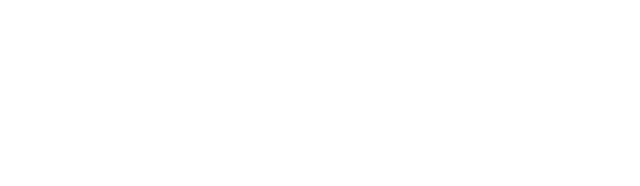
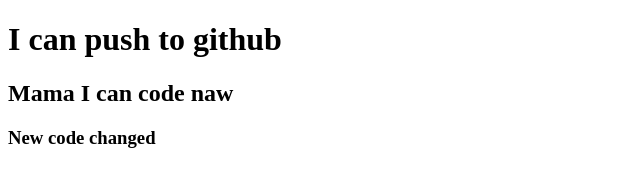
Before and after one commit to mamunorrashid2001/my-second-repo, a plain HTML site: page index.html in a window 1280 px wide. Shown: the whole page, without its empty margins (0-640 px from the left). Drawn offline with Linux system fonts and the light colour scheme.

Commit message:
added header

```diff
--- a/index.html
+++ b/index.html
@@ -7,6 +7,8 @@
     <title>My second github repo</title>
 </head>
 <body>
-
+    <h1>I can push to github</h1>
+    <h2>Mama I can code naw</h2>
+    <h3>New code changed</h3>
 </body>
 </html>
```
